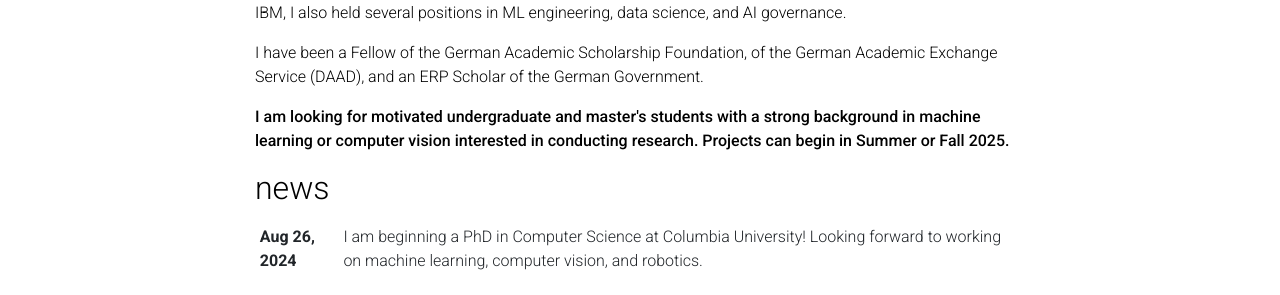
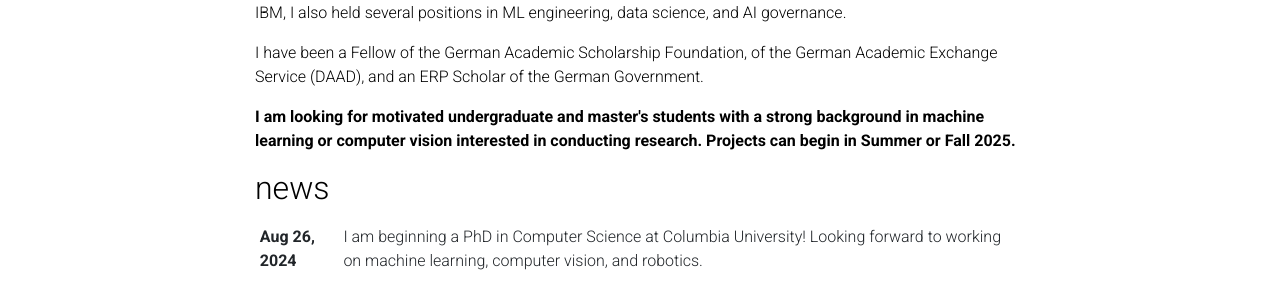
Before and after one commit to lenn-arts/lenn-arts.github.io, a Jekyll site: the page built from _pages/about.md, in a window 1280 px wide. Shown: the part 527-822 px from the top of the page. Built offline with Jekyll 4.4.1, drawn with Linux system fonts in a browser that asks for light colours; full-size pictures stand in for the smaller copies a plugin makes; some web fonts are replaced; comment, search, counter and statistics services are not loaded; a style sheet for code colours, icons or effects is not loaded.

Commit message:
Update about.md

```diff
--- a/_pages/about.md
+++ b/_pages/about.md
@@ -25,7 +25,7 @@
 
 I have been a Fellow of the German Academic Scholarship Foundation, of the German Academic Exchange Service (DAAD), and an ERP Scholar of the German Government.
 
-<p style='text-color:#fc9803'><strong>I am looking for motivated undergraduate and master's students with a strong background in machine learning or computer vision interested in conducting research. Projects can begin in Summer or Fall 2025.</strong></p>
+<p style="text-color:#fc9803;font-weight:bold">I am looking for motivated undergraduate and master's students with a strong background in machine learning or computer vision interested in conducting research. Projects can begin in Summer or Fall 2025.</p>
 
 <!--Write your biography here. Tell the world about yourself. Link to your favorite [subreddit](http://reddit.com). You can put a picture in, too. The code is already in, just name your picture `prof_pic.jpg` and put it in the `img/` folder.
 
```
